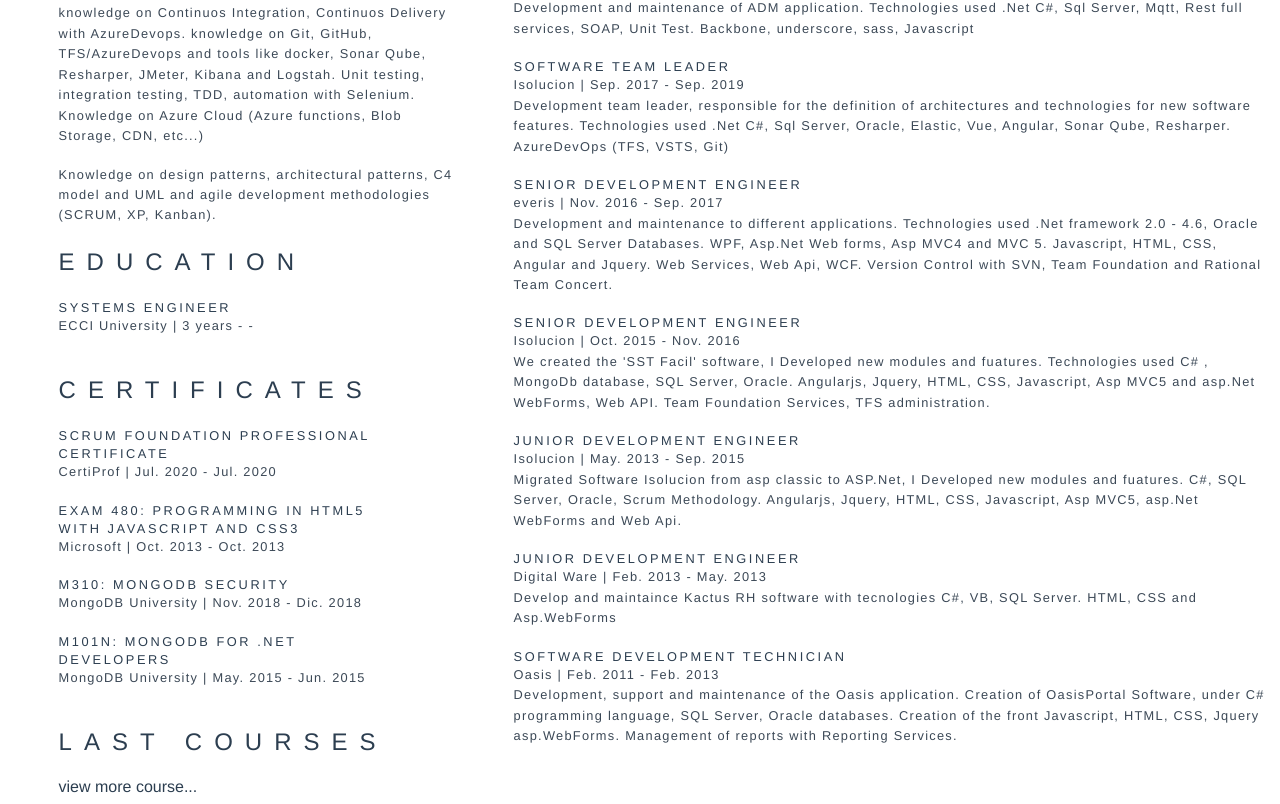
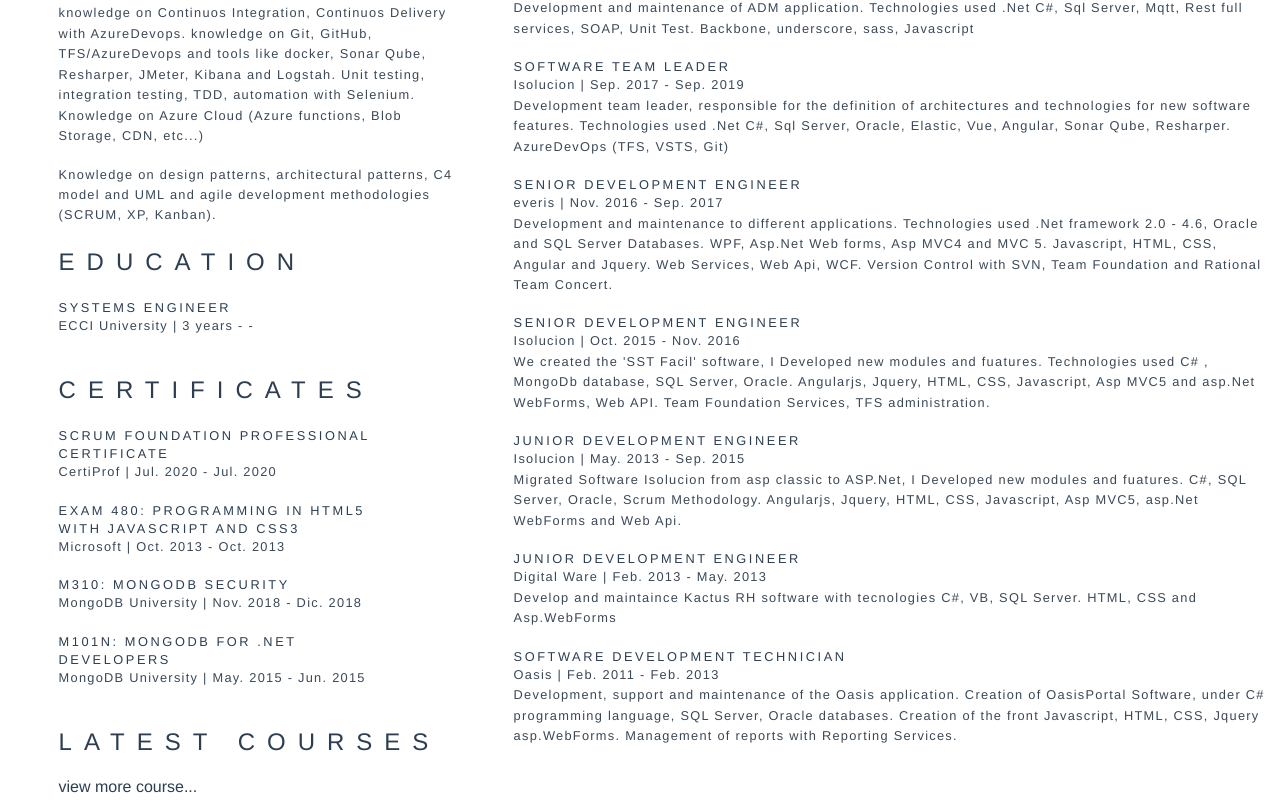
Before and after one commit to platzi/curso-arquitecturas-css-proyecto-8, a Vue app: page /#/ in a window 1280 px wide. Shown: the part 580-1384 px from the top of the page. Built offline with nearby package versions, Linux system fonts and the light colour scheme.

Commit message:
modified:   src/pages/Curriculum.vue

```diff
--- a/src/pages/Curriculum.vue
+++ b/src/pages/Curriculum.vue
@@ -34,7 +34,7 @@
             <Education></Education>
             <Title title="Certificates" />
             <Certifications></Certifications>
-            <Title title="Last courses" />
+            <Title title="Latest courses" />
             <router-link to="/course"> view more course...</router-link>
           </div>
         </div>
```
